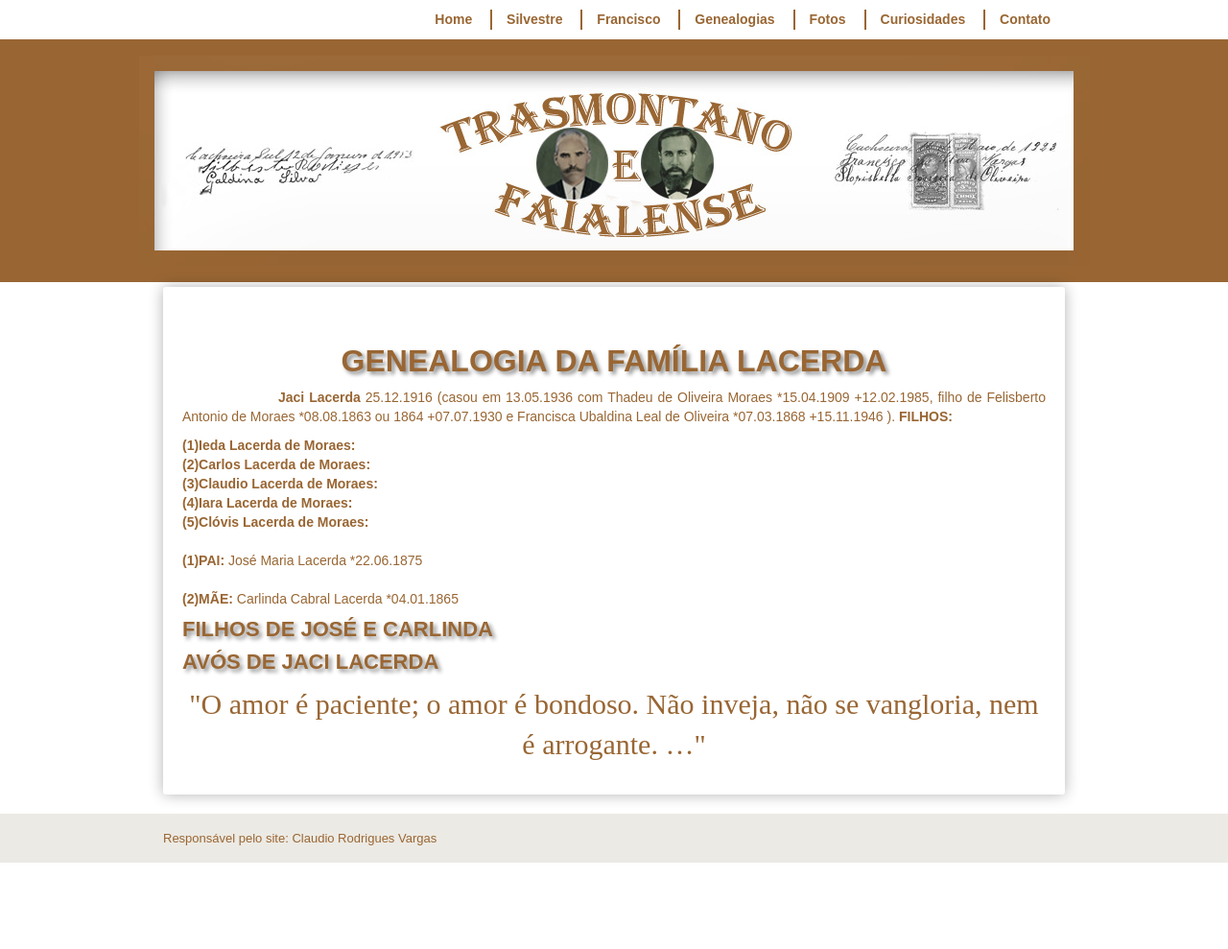
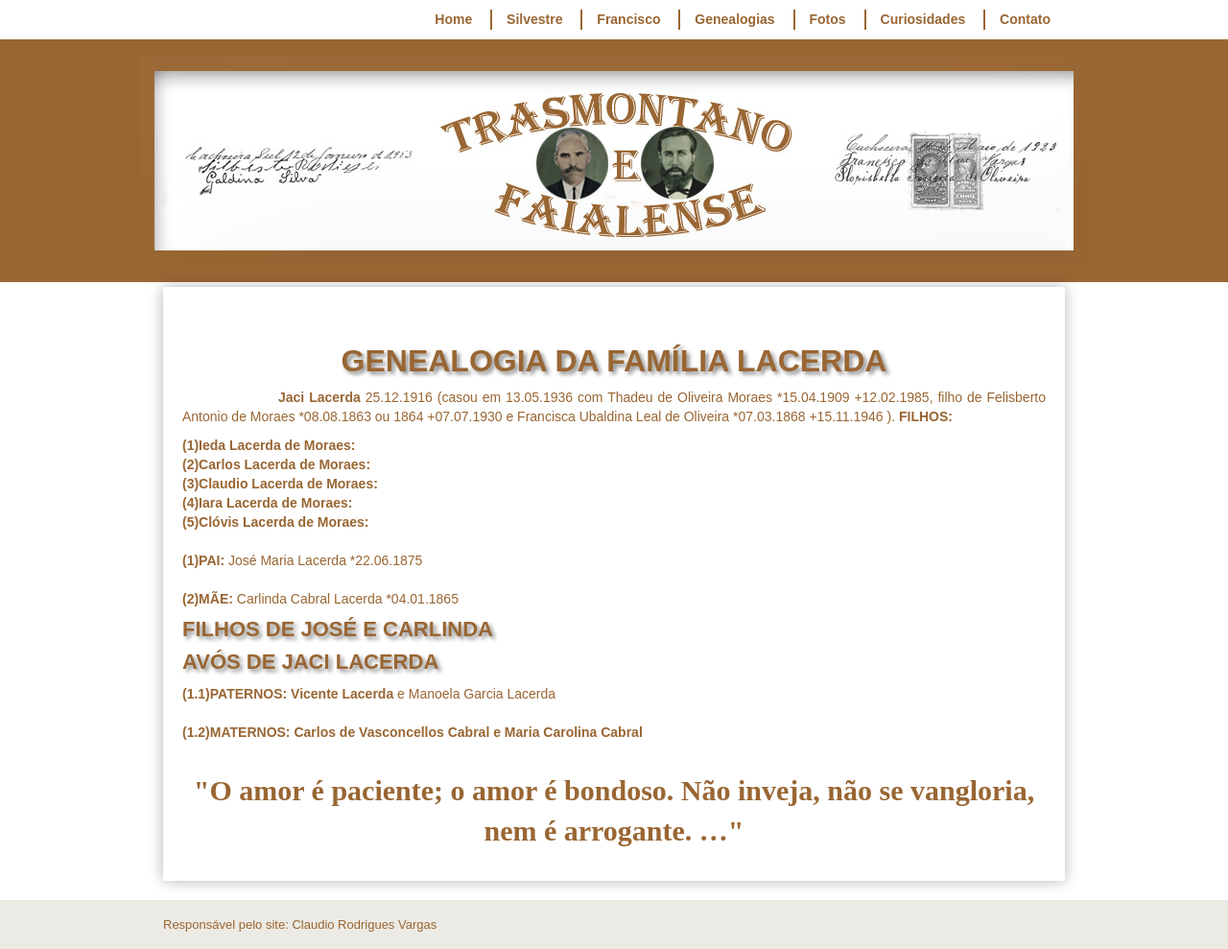
Before and after one commit to claudiovargas1955/claudiovargas1955.github.io, a Jekyll site: the page built from _pages/familia-lacerda.html, in a window 1280 px wide. Shown: the whole page at 96% size. Built offline with Jekyll 4.4.1, drawn with Linux system fonts in a browser that asks for light colours; some web fonts are replaced; before the commit the page ends 900 px from its top, so only the background shows below that.

Commit message:
Update familia-lacerda.html

```diff
--- a/_pages/familia-lacerda.html
+++ b/_pages/familia-lacerda.html
@@ -111,6 +111,9 @@ filho de Felisberto Antonio de Moraes *08.08.1863 ou 1864 +07.07.1930 e Francisc
 <h4>FILHOS DE JOSÉ E CARLINDA</h4>
 
 <h4>AVÓS DE JACI LACERDA</h4>
+<p><b>(1.1)PATERNOS: Vicente Lacerda </b>e Manoela Garcia Lacerda <br><br>
+
+<b>(1.2)MATERNOS: Carlos de Vasconcellos Cabral e Maria Carolina Cabral <br><br>
 
 
 <p style="text-align:center; color:#996633; font-size:30px; font-family: 'Rancho', cursive ">"O amor é paciente; o amor é bondoso. Não inveja, não se vangloria, nem é arrogante. …"</p>
```
